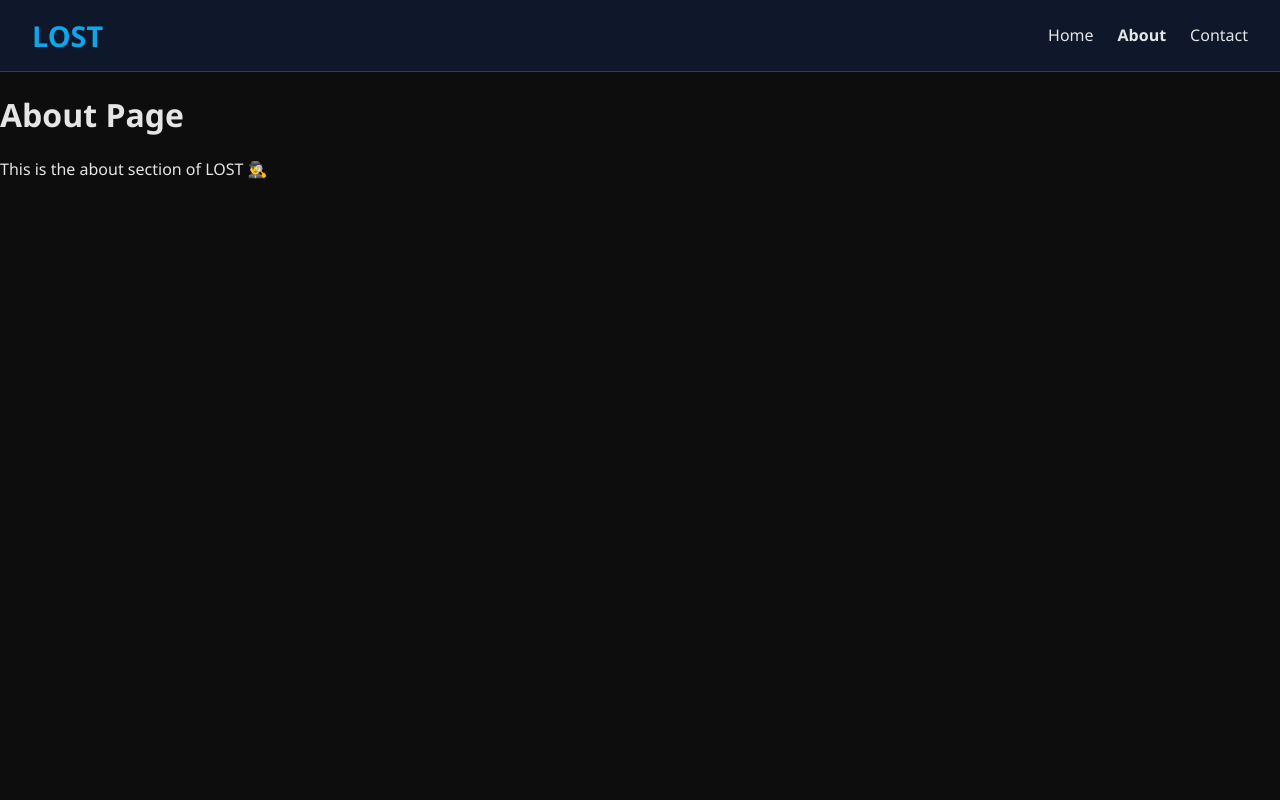
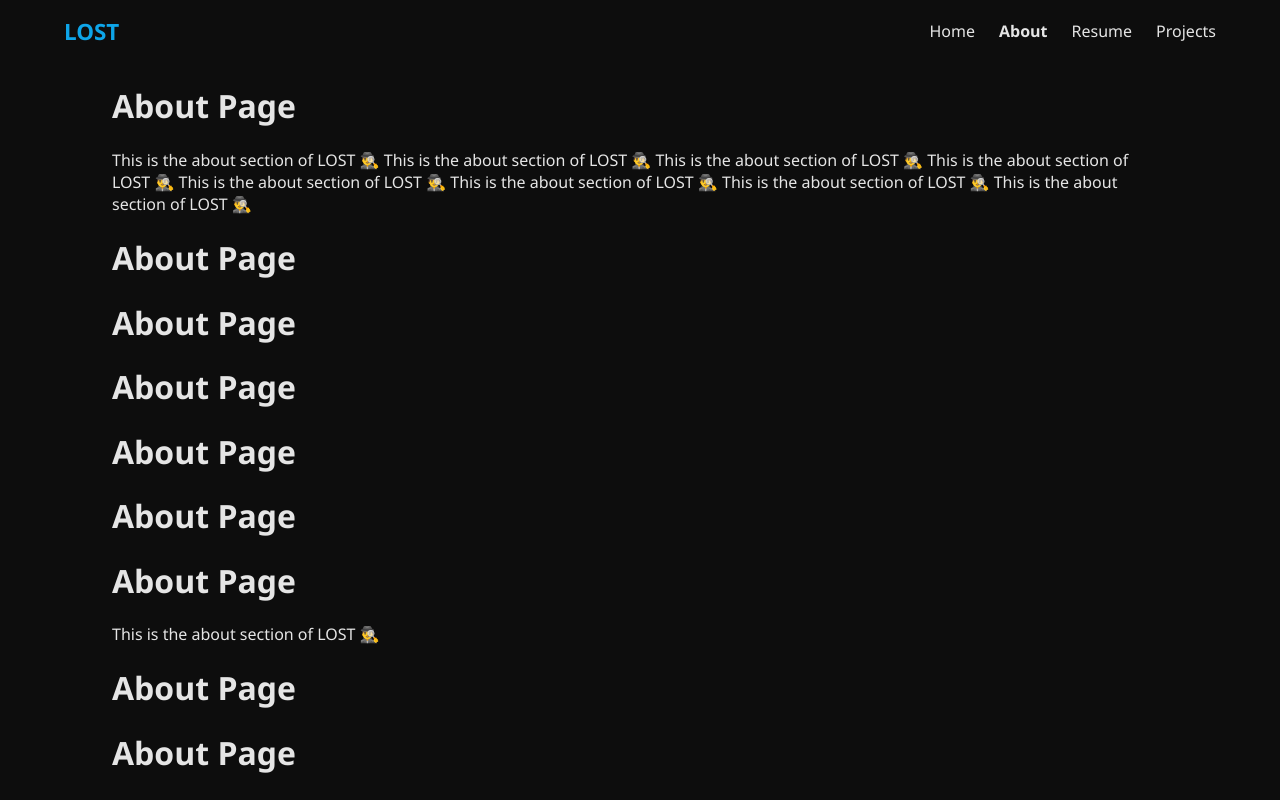
Before and after one commit to LostLuinor/lost-website, a SvelteKit app: page /about in a window 1280 px wide. Shown: the top 800 px of the page. Built offline with nearby package versions, Linux system fonts and the light colour scheme.

Commit message:
Added app.css

```diff
--- /dev/null
+++ b/src/app.css
@@ -0,0 +1,25 @@
+/* src/app.css */
+body {
+	background-color: #0d0d0d; /* rich black */
+	color: #e5e5e5; /* light gray */
+	font-family: 'Segoe UI', sans-serif;
+	margin: 0;
+	padding-left: 2rem;
+	padding-right: 2rem;
+}
+
+main {
+	padding-left: 5rem;
+	padding-right: 5rem;
+}
+
+/* h1, h2, h3, p {
+	margin-bottom: 1rem;
+	line-height: 1.6;
+} */
+
+/* .page-container {
+	max-width: 1000px;
+	margin: auto;
+	padding: 0rem;
+} */
--- a/src/app.html
+++ b/src/app.html
@@ -2,7 +2,7 @@
 <html lang="en">
 	<head>
 		<meta charset="utf-8" />
-		<link rel="icon" href="%sveltekit.assets%/l.png" />
+		<link rel="icon" href="%sveltekit.assets%/l2.png" />
 		<meta name="viewport" content="width=device-width, initial-scale=1" />
 		%sveltekit.head%
 	</head>
--- a/src/lib/Navbar.svelte
+++ b/src/lib/Navbar.svelte
@@ -16,36 +16,33 @@
         <span class:isOpen={isOpen}></span>
         <span class:isOpen={isOpen}></span>
         <span class:isOpen={isOpen}></span>
+		<span class:isOpen={isOpen}></span>
     </button>
 
     <!-- Nav Links -->
     <div class="nav-links" class:open={isOpen}>
         <a href="/" class:active={$page.url.pathname === '/'} on:click={() => isOpen = false}>Home</a>
         <a href="/about" class:active={$page.url.pathname === '/about'} on:click={() => isOpen = false}>About</a>
-        <a href="/contact" class:active={$page.url.pathname === '/contact'} on:click={() => isOpen = false}>Contact</a>
+        <a href="/resume" class:active={$page.url.pathname === '/resume'} on:click={() => isOpen = false}>Resume</a>
+		<a href="/projects" class:active={$page.url.pathname === '/projects'} on:click={() => isOpen = false}>Projects</a>
     </div>
 </nav>
 
 <style>
-    :global(body) {
-        margin: 0;
-        background-color: #0d0d0d;
-        color: #e5e5e5;
-        font-family: 'Segoe UI', sans-serif;
-    }
-
     nav {
         display: flex;
         justify-content: space-between;
         align-items: center;
         padding: 1rem 2rem;
-        background-color: #0f172a;
-        border-bottom: 1px solid #334155;
+        background-color: #0d0d0d;
         position: relative;
+		position: sticky;
+        top: 0;
+        z-index: 1000;
     }
 
     .logo {
-        font-size: 1.8rem;
+        font-size: 1.4rem;
         font-weight: bold;
         color: #0ea5e9;
     }
--- a/src/routes/+layout.svelte
+++ b/src/routes/+layout.svelte
@@ -1,7 +1,9 @@
 <script>
+	import '../app.css';
 	import Navbar from '$lib/Navbar.svelte';
 </script>
 
 <Navbar />
-
-<slot />
+<main>
+	<slot />
+</main>
--- a/src/routes/+page.svelte
+++ b/src/routes/+page.svelte
@@ -1,2 +1 @@
-<h1>Welcome to SvelteKit</h1>
-<p>Visit <a href="https://svelte.dev/docs/kit">svelte.dev/docs/kit</a> to read the documentation</p>
+<h1>HELLO!!!</h1>
--- a/src/routes/about/+page.svelte
+++ b/src/routes/about/+page.svelte
@@ -1,2 +1,35 @@
+<h1>About Page</h1>
+<p>This is the about section of LOST 🕵️‍♂️ This is the about section of LOST 🕵️‍♂️ This is the about section of LOST 🕵️‍♂️ This is the about section of LOST 🕵️‍♂️ This is the about section of LOST 🕵️‍♂️ This is the about section of LOST 🕵️‍♂️ This is the about section of LOST 🕵️‍♂️ This is the about section of LOST 🕵️‍♂️</p>
+<h1>About Page</h1>
+<h1>About Page</h1>
+<h1>About Page</h1>
+<h1>About Page</h1>
+<h1>About Page</h1>
 <h1>About Page</h1>
 <p>This is the about section of LOST 🕵️‍♂️</p>
+<h1>About Page</h1>
+<h1>About Page</h1>
+<h1>About Page</h1>
+<h1>About Page</h1>
+<h1>About Page</h1>
+<h1>About Page</h1>
+<p>This is the about section of LOST 🕵️‍♂️</p>
+<h1>About Page</h1>
+<h1>About Page</h1>
+<h1>About Page</h1>
+<h1>About Page</h1>
+<h1>About Page</h1>
+<h1>About Page</h1>
+<p>This is the about section of LOST 🕵️‍♂️</p>
+<h1>About Page</h1>
+<h1>About Page</h1>
+<h1>About Page</h1>
+<h1>About Page</h1>
+<h1>About Page</h1>
+<h1>About Page</h1>
+<p>This is the about section of LOST 🕵️‍♂️</p>
+<h1>About Page</h1>
+<h1>About Page</h1>
+<h1>About Page</h1>
+<h1>About Page</h1>
+<h1>About Page</h1>
--- a/src/routes/contact/+page.svelte
+++ /dev/null
@@ -1,2 +0,0 @@
-<h1>About Page</h1>
-<p>This is the contact section of LOST 🕵️‍♂️</p>
--- /dev/null
+++ b/src/routes/resume/+page.svelte
@@ -0,0 +1,3 @@
+<h1>RESUME</h1>
+<p>I still don't have one</p>
+<h2> T-T </h2>
```
Also changed, not shown: src/routes/projects/+page.svelte (added, +8 -0 lines), static/l2.png (added).
